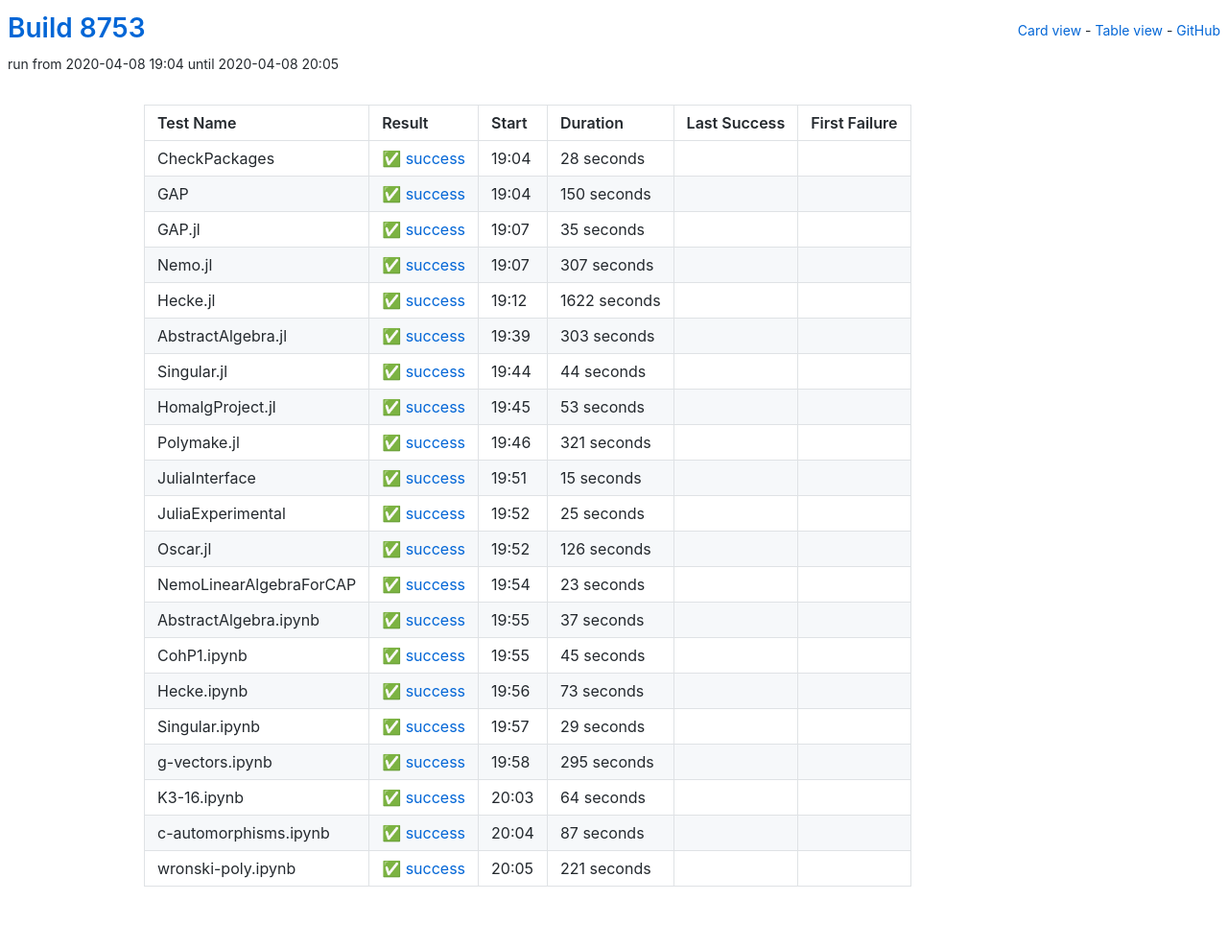
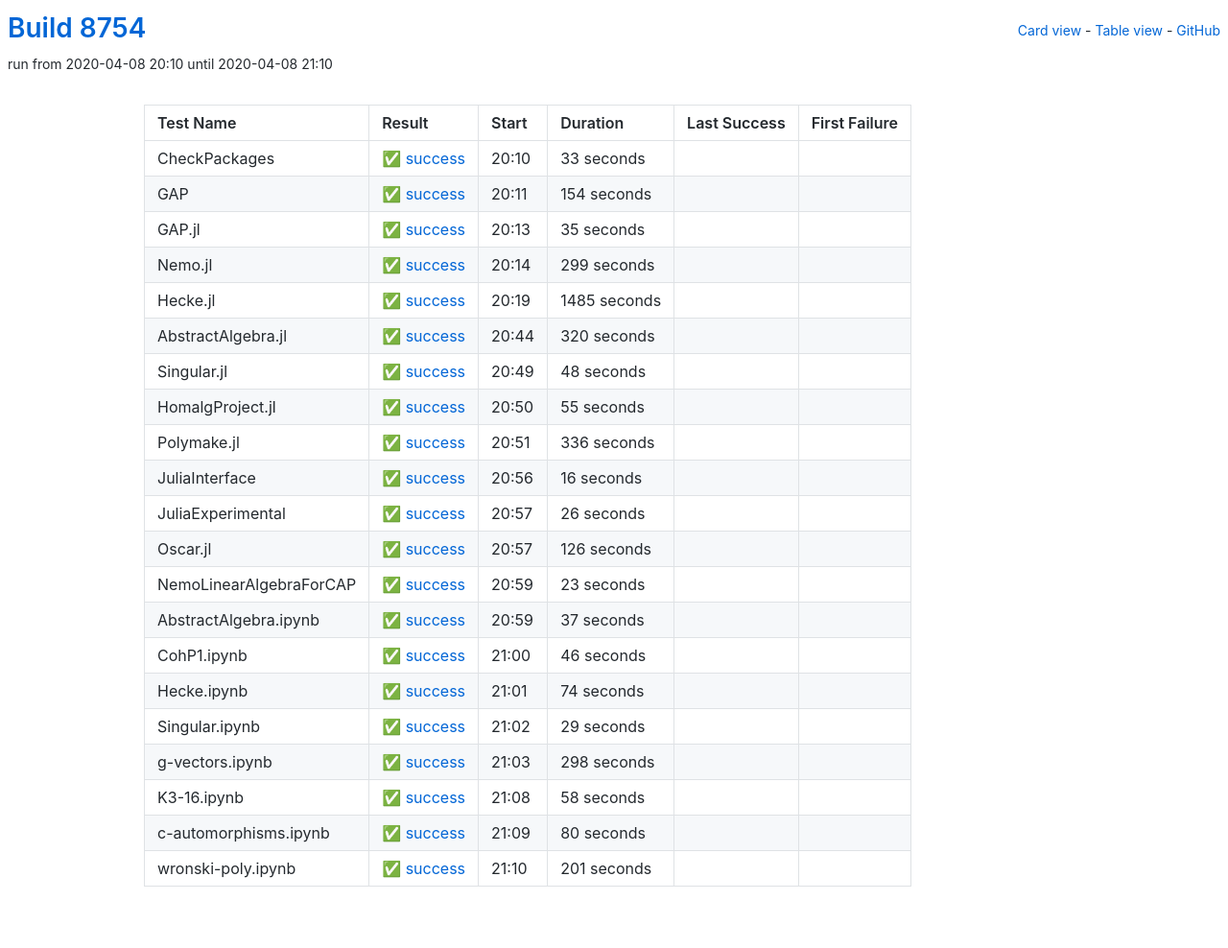
Before and after one commit to oscar-system/oscar-ci-status, a Jekyll site: the page built from table.html, in a window 1280 px wide. Shown: the whole page at 96% size. Built offline with Jekyll 4.4.1, drawn with Linux system fonts in a browser that asks for light colours.

Commit message:
Build 8754

```diff
--- a/_data/ci.yml
+++ b/_data/ci.yml
@@ -1,27 +1,27 @@
-build: 8753
-build_url: https://oscarci.mathematik.uni-kl.de/job/oscar/8753/
+build: 8754
+build_url: https://oscarci.mathematik.uni-kl.de/job/oscar/8754/
 job: oscar
 tests:
-- duration: 28
+- duration: 33
   exitcode: 0
   first_failure: false
   first_failure_url: null
   last_success: false
   last_success_url: null
-  log: https://oscarci.mathematik.uni-kl.de/job/oscar/8753/artifact/logs/build-8753/CheckPackages.log
+  log: https://oscarci.mathematik.uni-kl.de/job/oscar/8754/artifact/logs/build-8754/CheckPackages.log
   name: CheckPackages
-  start: 2020-04-08 19:04
+  start: 2020-04-08 20:10
   status: success
   success: true
-- duration: 150
+- duration: 154
   exitcode: 0
   first_failure: false
   first_failure_url: null
   last_success: false
   last_success_url: null
-  log: https://oscarci.mathematik.uni-kl.de/job/oscar/8753/artifact/logs/build-8753/GAP.log
+  log: https://oscarci.mathematik.uni-kl.de/job/oscar/8754/artifact/logs/build-8754/GAP.log
   name: GAP
-  start: 2020-04-08 19:04
+  start: 2020-04-08 20:11
   status: success
   success: true
 - duration: 35
@@ -30,97 +30,97 @@
   first_failure_url: null
   last_success: false
   last_success_url: null
-  log: https://oscarci.mathematik.uni-kl.de/job/oscar/8753/artifact/logs/build-8753/GAP.jl.log
+  log: https://oscarci.mathematik.uni-kl.de/job/oscar/8754/artifact/logs/build-8754/GAP.jl.log
   name: GAP.jl
-  start: 2020-04-08 19:07
+  start: 2020-04-08 20:13
   status: success
   success: true
-- duration: 307
+- duration: 299
   exitcode: 0
   first_failure: false
   first_failure_url: null
   last_success: false
   last_success_url: null
-  log: https://oscarci.mathematik.uni-kl.de/job/oscar/8753/artifact/logs/build-8753/Nemo.jl.log
+  log: https://oscarci.mathematik.uni-kl.de/job/oscar/8754/artifact/logs/build-8754/Nemo.jl.log
   name: Nemo.jl
-  start: 2020-04-08 19:07
+  start: 2020-04-08 20:14
   status: success
   success: true
-- duration: 1622
+- duration: 1485
   exitcode: 0
   first_failure: false
   first_failure_url: null
   last_success: false
   last_success_url: null
-  log: https://oscarci.mathematik.uni-kl.de/job/oscar/8753/artifact/logs/build-8753/Hecke.jl.log
+  log: https://oscarci.mathematik.uni-kl.de/job/oscar/8754/artifact/logs/build-8754/Hecke.jl.log
   name: Hecke.jl
-  start: 2020-04-08 19:12
+  start: 2020-04-08 20:19
   status: success
   success: true
-- duration: 303
+- duration: 320
   exitcode: 0
   first_failure: false
   first_failure_url: null
   last_success: false
   last_success_url: null
-  log: https://oscarci.mathematik.uni-kl.de/job/oscar/8753/artifact/logs/build-8753/AbstractAlgebra.jl.log
+  log: https://oscarci.mathematik.uni-kl.de/job/oscar/8754/artifact/logs/build-8754/AbstractAlgebra.jl.log
   name: AbstractAlgebra.jl
-  start: 2020-04-08 19:39
+  start: 2020-04-08 20:44
   status: success
   success: true
-- duration: 44
+- duration: 48
   exitcode: 0
   first_failure: false
   first_failure_url: null
   last_success: false
   last_success_url: null
-  log: https://oscarci.mathematik.uni-kl.de/job/oscar/8753/artifact/logs/build-8753/Singular.jl.log
+  log: https://oscarci.mathematik.uni-kl.de/job/oscar/8754/artifact/logs/build-8754/Singular.jl.log
   name: Singular.jl
-  start: 2020-04-08 19:44
+  start: 2020-04-08 20:49
   status: success
   success: true
-- duration: 53
+- duration: 55
   exitcode: 0
   first_failure: false
   first_failure_url: null
   last_success: false
   last_success_url: null
-  log: https://oscarci.mathematik.uni-kl.de/job/oscar/8753/artifact/logs/build-8753/HomalgProject.jl.log
+  log: https://oscarci.mathematik.uni-kl.de/job/oscar/8754/artifact/logs/build-8754/HomalgProject.jl.log
   name: HomalgProject.jl
-  start: 2020-04-08 19:45
+  start: 2020-04-08 20:50
   status: success
   success: true
-- duration: 321
+- duration: 336
   exitcode: 0
   first_failure: false
   first_failure_url: null
   last_success: false
   last_success_url: null
-  log: https://oscarci.mathematik.uni-kl.de/job/oscar/8753/artifact/logs/build-8753/Polymake.jl.log
+  log: https://oscarci.mathematik.uni-kl.de/job/oscar/8754/artifact/logs/build-8754/Polymake.jl.log
   name: Polymake.jl
-  start: 2020-04-08 19:46
+  start: 2020-04-08 20:51
   status: success
   success: true
-- duration: 15
+- duration: 16
   exitcode: 0
   first_failure: false
   first_failure_url: null
   last_success: false
   last_success_url: null
-  log: https://oscarci.mathematik.uni-kl.de/job/oscar/8753/artifact/logs/build-8753/JuliaInterface.log
+  log: https://oscarci.mathematik.uni-kl.de/job/oscar/8754/artifact/logs/build-8754/JuliaInterface.log
   name: JuliaInterface
-  start: 2020-04-08 19:51
+  start: 2020-04-08 20:56
   status: success
   success: true
-- duration: 25
+- duration: 26
   exitcode: 0
   first_failure: false
   first_failure_url: null
   last_success: false
   last_success_url: null
-  log: https://oscarci.mathematik.uni-kl.de/job/oscar/8753/artifact/logs/build-8753/JuliaExperimental.log
+  log: https://oscarci.mathematik.uni-kl.de/job/oscar/8754/artifact/logs/build-8754/JuliaExperimental.log
   name: JuliaExperimental
-  start: 2020-04-08 19:52
+  start: 2020-04-08 20:57
   status: success
   success: true
 - duration: 126
@@ -129,9 +129,9 @@
   first_failure_url: null
   last_success: false
   last_success_url: null
-  log: https://oscarci.mathematik.uni-kl.de/job/oscar/8753/artifact/logs/build-8753/Oscar.jl.log
+  log: https://oscarci.mathematik.uni-kl.de/job/oscar/8754/artifact/logs/build-8754/Oscar.jl.log
   name: Oscar.jl
-  start: 2020-04-08 19:52
+  start: 2020-04-08 20:57
   status: success
   success: true
 - duration: 23
@@ -140,9 +140,9 @@
   first_failure_url: null
   last_success: false
   last_success_url: null
-  log: https://oscarci.mathematik.uni-kl.de/job/oscar/8753/artifact/logs/build-8753/NemoLinearAlgebraForCAP.log
+  log: https://oscarci.mathematik.uni-kl.de/job/oscar/8754/artifact/logs/build-8754/NemoLinearAlgebraForCAP.log
   name: NemoLinearAlgebraForCAP
-  start: 2020-04-08 19:54
+  start: 2020-04-08 20:59
   status: success
   success: true
 - duration: 37
@@ -151,31 +151,31 @@
   first_failure_url: null
   last_success: false
   last_success_url: null
-  log: https://oscarci.mathematik.uni-kl.de/job/oscar/8753/artifact/logs/build-8753/AbstractAlgebra.ipynb.log
+  log: https://oscarci.mathematik.uni-kl.de/job/oscar/8754/artifact/logs/build-8754/AbstractAlgebra.ipynb.log
   name: AbstractAlgebra.ipynb
-  start: 2020-04-08 19:55
+  start: 2020-04-08 20:59
   status: success
   success: true
-- duration: 45
+- duration: 46
   exitcode: 0
   first_failure: false
   first_failure_url: null
   last_success: false
   last_success_url: null
-  log: https://oscarci.mathematik.uni-kl.de/job/oscar/8753/artifact/logs/build-8753/CohP1.ipynb.log
+  log: https://oscarci.mathematik.uni-kl.de/job/oscar/8754/artifact/logs/build-8754/CohP1.ipynb.log
   name: CohP1.ipynb
-  start: 2020-04-08 19:55
+  start: 2020-04-08 21:00
   status: success
   success: true
-- duration: 73
+- duration: 74
   exitcode: 0
   first_failure: false
   first_failure_url: null
   last_success: false
   last_success_url: null
-  log: https://oscarci.mathematik.uni-kl.de/job/oscar/8753/artifact/logs/build-8753/Hecke.ipynb.log
+  log: https://oscarci.mathematik.uni-kl.de/job/oscar/8754/artifact/logs/build-8754/Hecke.ipynb.log
   name: Hecke.ipynb
-  start: 2020-04-08 19:56
+  start: 2020-04-08 21:01
   status: success
   success: true
 - duration: 29
@@ -184,52 +184,52 @@
   first_failure_url: null
   last_success: false
   last_success_url: null
-  log: https://oscarci.mathematik.uni-kl.de/job/oscar/8753/artifact/logs/build-8753/Singular.ipynb.log
+  log: https://oscarci.mathematik.uni-kl.de/job/oscar/8754/artifact/logs/build-8754/Singular.ipynb.log
   name: Singular.ipynb
-  start: 2020-04-08 19:57
+  start: 2020-04-08 21:02
   status: success
   success: true
-- duration: 295
+- duration: 298
   exitcode: 0
   first_failure: false
   first_failure_url: null
   last_success: false
   last_success_url: null
-  log: https://oscarci.mathematik.uni-kl.de/job/oscar/8753/artifact/logs/build-8753/g-vectors.ipynb.log
+  log: https://oscarci.mathematik.uni-kl.de/job/oscar/8754/artifact/logs/build-8754/g-vectors.ipynb.log
   name: g-vectors.ipynb
-  start: 2020-04-08 19:58
+  start: 2020-04-08 21:03
   status: success
   success: true
-- duration: 64
+- duration: 58
   exitcode: 0
   first_failure: false
   first_failure_url: null
   last_success: false
   last_success_url: null
-  log: https://oscarci.mathematik.uni-kl.de/job/oscar/8753/artifact/logs/build-8753/K3-16.ipynb.log
+  log: https://oscarci.mathematik.uni-kl.de/job/oscar/8754/artifact/logs/build-8754/K3-16.ipynb.log
   name: K3-16.ipynb
-  start: 2020-04-08 20:03
+  start: 2020-04-08 21:08
   status: success
   success: true
-- duration: 87
+- duration: 80
   exitcode: 0
   first_failure: false
   first_failure_url: null
   last_success: false
   last_success_url: null
-  log: https://oscarci.mathematik.uni-kl.de/job/oscar/8753/artifact/logs/build-8753/c-automorphisms.ipynb.log
+  log: https://oscarci.mathematik.uni-kl.de/job/oscar/8754/artifact/logs/build-8754/c-automorphisms.ipynb.log
   name: c-automorphisms.ipynb
-  start: 2020-04-08 20:04
+  start: 2020-04-08 21:09
   status: success
   success: true
-- duration: 221
+- duration: 201
   exitcode: 0
   first_failure: false
   first_failure_url: null
   last_success: false
   last_success_url: null
-  log: https://oscarci.mathematik.uni-kl.de/job/oscar/8753/artifact/logs/build-8753/wronski-poly.ipynb.log
+  log: https://oscarci.mathematik.uni-kl.de/job/oscar/8754/artifact/logs/build-8754/wronski-poly.ipynb.log
   name: wronski-poly.ipynb
-  start: 2020-04-08 20:05
+  start: 2020-04-08 21:10
   status: success
   success: true
```
Also changed, not shown: README.md.
